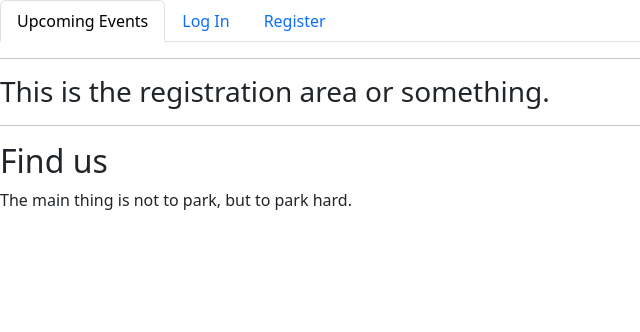
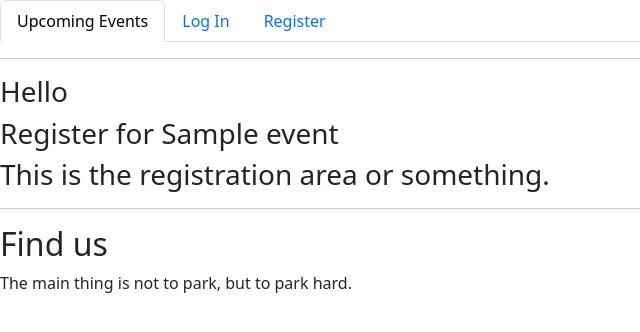
Before and after one commit to WSMorrison/The_Hard_Parkers, a Django app: a page that uses templates/base.html in a window 1280 px wide. Shown: the top 332 px of the page, without its empty margins (0-640 px from the left). Run offline with Django 3.2, Linux system fonts and the light colour scheme; tables that the repository leaves empty hold one stand-in row (values such as "Sample post").

Commit message:
Add rendering to eventreg.html

```diff
--- a/registration/urls.py
+++ b/registration/urls.py
@@ -5,5 +5,6 @@
 urlpatterns = [
     path('', views.EventList.as_view(), name='home'),
     path('<str:event_name>/', views.EventView.as_view(), name='event_view'),
-    path('<str:event_name>/eventreg/', views.EventReg.as_view(), name='event_reg'),
+    path('<str:event_name>/eventreg/',
+         views.EventReg.as_view(), name='event_reg'),
 ]
--- a/registration/views.py
+++ b/registration/views.py
@@ -1,6 +1,6 @@
 from django.shortcuts import render, get_object_or_404
 from django.views import generic, View
-from .models import Event, Siteuser
+from .models import Event, Siteuser, Car
 
 
 class EventList(generic.ListView):
@@ -22,6 +22,13 @@
         )
 
 
-class EventReg(generic.ListView):
-    model = Event
-    template_name = 'eventreg.html'
+class EventReg(View):
+
+    def get(self, request, event_name, *args, **kargs):
+        event = get_object_or_404(Event, event_name=event_name)
+
+        return render(
+            request,
+            'eventreg.html',
+            {'event': event}
+        )
--- a/templates/base.html
+++ b/templates/base.html
@@ -43,8 +43,8 @@
             </li>
             {% endif %}
           </ul>
+          <hr>
     </header>
-    <hr>
     <!-- Body -->
     <main>
         {% block content %}
--- a/templates/eventreg.html
+++ b/templates/eventreg.html
@@ -2,6 +2,8 @@
 
 {% block content %}
     <div>
+        <h3>Hello {{ user.username }}</h3>
+        <h3>Register for {{ event.event_name }}</h3>
         <h3>This is the registration area or something.</h3>
         <hr>
     </div>
```
